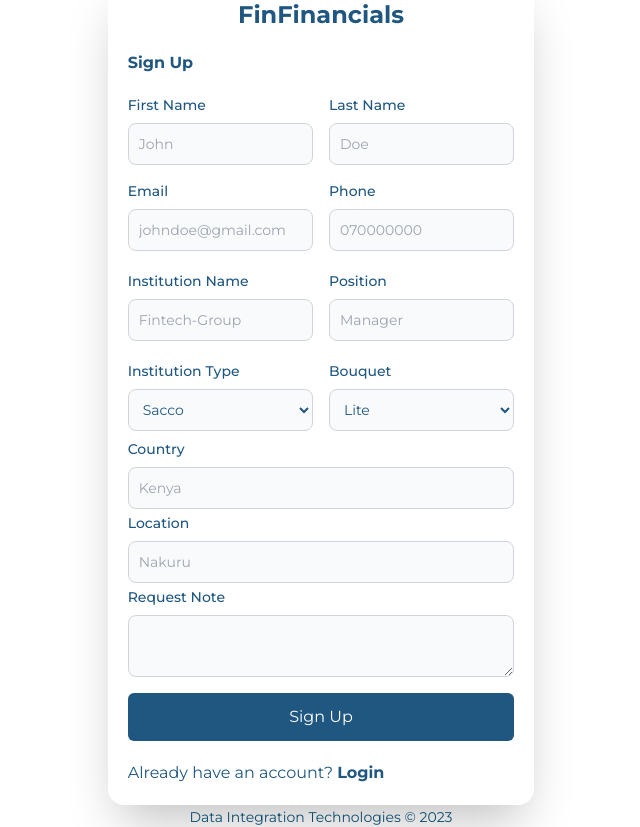
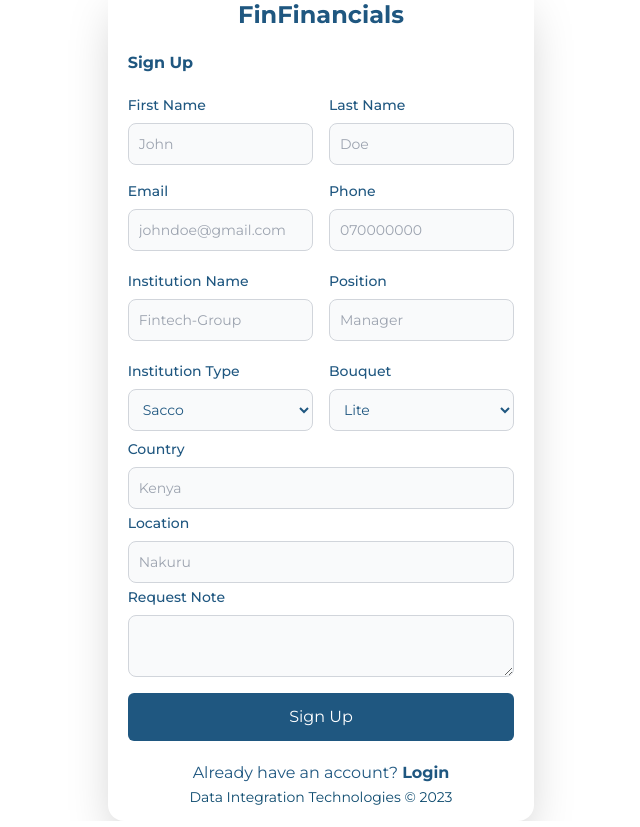
Before and after one commit to mark-kibo/fin-ui-upgrade, a Next.js app: page /signup in a window 1280 px wide. Shown: the whole page, without its empty margins (319-959 px from the left). Built offline with nearby package versions, Linux system fonts and the light colour scheme.

Commit message:
Signup Fixes on Login link and copyrights Info

```diff
--- a/src/components/Signup.tsx
+++ b/src/components/Signup.tsx
@@ -67,15 +67,15 @@ function signup() {
                     </div>
                     <Link href='/login'><button className='bg-[#1F5780] rounded-md p-3 sm:col-span-2 w-full text-white' type="submit">Sign Up</button></Link>
                 </form>
-                <p className='cursor-pointer inline-block align-bottom mt-5'>
+                <p className='flex items-center: md:flex-row justify-center items-center cursor-pointer inline-block align-bottom mt-5'>
                     <Link href='/login'><a>Already have an account? </a><span className='font-bold'>Login</span></Link>
                 </p>
-            </div>
-            <div className="flex justify-center items-center h-4">
-            <div className="flex items-center: md:flex-row justify-center items-center">
-              <h5 className=' mt-2 text-sm text-sky-900  ml-auto'>
-                Data Integration Technologies <span>&copy; 2023</span>
-              </h5>
+                <div className="flex justify-center items-center h-4">
+              <div className="flex items-center: md:flex-row justify-center items-center">
+                <h5 className=' mt-2 text-sm text-sky-900  ml-auto'>
+                  Data Integration Technologies <span>&copy; 2023</span>
+                </h5>
+              </div>
             </div>
             </div>
 
```
